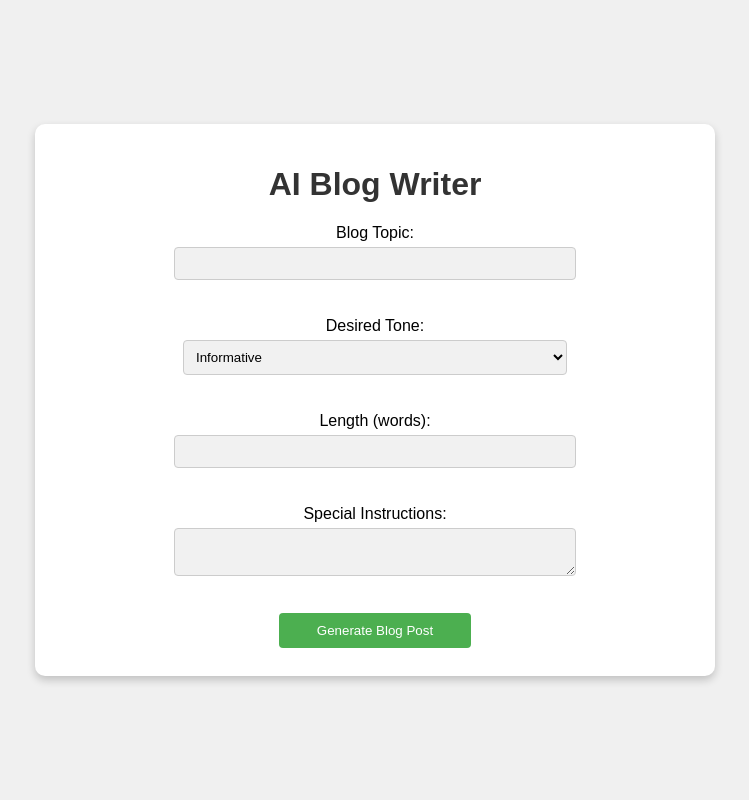
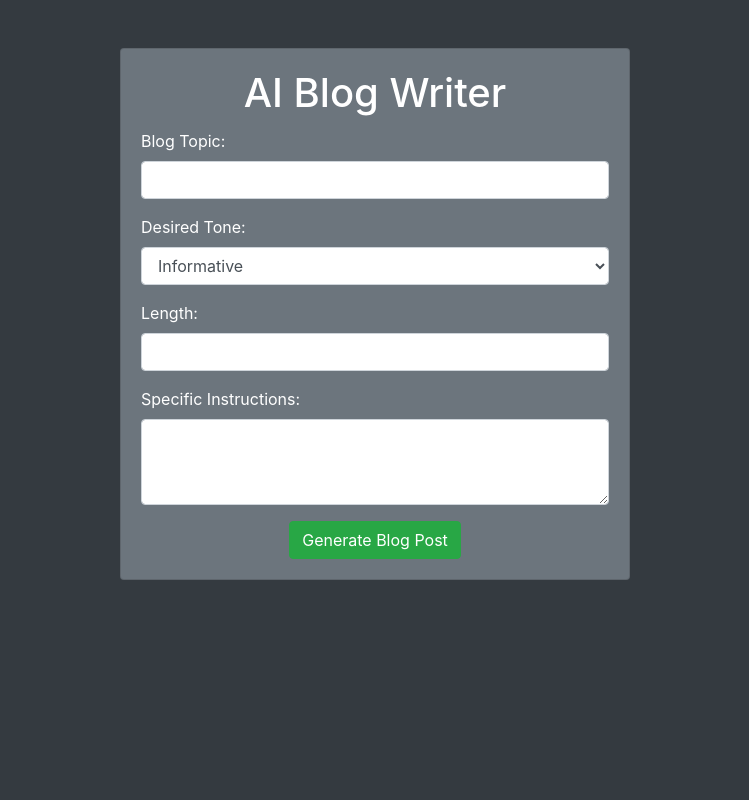
Before and after one commit to CHA0sTIG3R/CTP-Spring-2024, a Flask app: page / in a window 1280 px wide. Shown: the whole page, without its empty margins (265-1014 px from the left). Run offline with Flask 3, Linux system fonts and the light colour scheme; some libraries are stand-ins or nearby versions.

Commit message:
just finishing up.

```diff
--- a/Week 2/static/css/style.css
+++ /dev/null
@@ -1,83 +0,0 @@
-body {
-    font-family: Arial, sans-serif;
-    margin: 0;
-    padding: 0;
-    background-color: #f0f0f0;
-    display: flex;
-    justify-content: center;
-    align-items: center;
-    height: 100vh;
-}
-
-.container {
-    width: 50%; /* Adjust the width as needed */
-    background-color: #fff;
-    padding: 20px;
-    box-shadow: 0 4px 8px 0 rgba(0,0,0,0.2);
-    border-radius: 10px;
-}
-
-h1 {
-    color: #333;
-    text-align: center;
-}
-
-.form-group {
-    margin-bottom: 15px;
-    display: flex;
-    flex-direction: column;
-    align-items: center;
-}
-
-input[type="text"],
-input[type="number"],
-select,
-textarea {
-    width: 60%; /* Smaller width for form elements */
-    padding: 8px;
-    margin: 5px 0 22px 0;
-    display: block; /* Centered by the form-group */
-    border: 1px solid #ccc;
-    border-radius: 4px;
-    background: #f1f1f1;
-}
-
-button {
-    background-color: #4CAF50;
-    color: white;
-    padding: 10px 15px;
-    margin: 8px 0;
-    border: none;
-    cursor: pointer;
-    width: 30%; /* Adjust button width */
-    display: block; /* Ensure button is block level for margin auto */
-    margin-left: auto;
-    margin-right: auto;
-    border-radius: 4px;
-}
-
-button:hover {
-    opacity: 0.8;
-}
-
-a {
-    display: block; /* Make the link block level for centering */
-    margin-top: 20px;
-    text-align: center; /* Center the text for the link */
-    text-decoration: none;
-    background-color: #4CAF50;
-    color: white;
-    padding: 10px 15px;
-    border: none;
-    cursor: pointer;
-    width: 30%;
-    margin-left: auto;
-    margin-right: auto;
-    border-radius: 4px;
-}
-
-article {
-    background-color: #fff;
-    padding: 20px;
-    margin-top: 20px;
-}
--- a/Week 2/static/js/script.js
+++ b/Week 2/static/js/script.js
@@ -0,0 +1,11 @@
+document.addEventListener('DOMContentLoaded', function() {
+    const form = document.getElementById('promptForm');
+    const button = form.querySelector('button[type="submit"]');
+    const spinner = button.querySelector('.spinner-border');
+
+    form.addEventListener('submit', function() {
+        button.childNodes[0].nodeValue = "Loading... ";
+        spinner.style.display = 'inline-block'; // Show spinner
+        button.disabled = true; // Disable button to prevent multiple submissions
+    });
+});
--- a/Week 2/templates/base.html
+++ b/Week 2/templates/base.html
@@ -4,14 +4,19 @@
     <meta charset="UTF-8">
     <meta name="viewport" content="width=device-width, initial-scale=1.0">
     <title>AI Blog Writer</title>
-    <link rel="stylesheet" href="{{ url_for('static', filename='css/style.css') }}">
+    <!-- Include Bootstrap CSS -->
+    <link href="https://stackpath.bootstrapcdn.com/bootstrap/4.5.2/css/bootstrap.min.css" rel="stylesheet">
 </head>
-<body>
+<body class="bg-dark text-white">
 
-<div class="container">
-    {% block content %}
-    {% endblock %}
-</div>
+    <div class="container custom-container">
+        <div class="row justify-content-center">
+            <div class="col-md-6">
+            {% block content %}
+            {% endblock %}
+            </div>
+        </div>
+    </div>
 
 <script src="{{ url_for('static', filename='js/script.js') }}"></script>
 </body>
--- a/Week 2/templates/index.html
+++ b/Week 2/templates/index.html
@@ -1,15 +1,20 @@
 {% extends "base.html" %}
 
 {% block content %}
-<h1>AI Blog Writer</h1>
+<div class="container mt-5"> <!-- Increase margin-top if needed -->
+    <div class="row justify-content-center">
+        <div class="col-md-8 col-lg-12"> <!-- Adjusted for wider width -->
+            <div class="card bg-secondary text-white">
+                <div class="card-body">
+                    <h1 class="card-title text-center">AI Blog Writer</h1>
                     <form id="promptForm" action="/generate" method="post">
                         <div class="form-group">
                         <label for="topic">Blog Topic:</label>
-        <input type="text" id="topic" name="topic" required>
+                        <input type="text" class="form-control" id="topic" name="topic" required>
                         </div>
                         <div class="form-group">
                         <label for="tone">Desired Tone:</label>
-        <select id="tone" name="tone">
+                        <select class="form-control" id="tone" name="tone">
                             <option value="informative">Informative</option>
                             <option value="casual">Casual</option>
                             <option value="persuasive">Persuasive</option>
@@ -18,13 +23,23 @@
                         </select>
                         </div>
                         <div class="form-group">
-        <label for="length">Length (words):</label>
-        <input type="number" id="length" name="length" required>
+                        <label for="length">Length:</label>
+                        <input type="number" class="form-control" id="length" name="length" required max="500" min="100">
                         </div>
                         <div class="form-group">
-        <label for="instructions">Special Instructions:</label>
-        <textarea id="instructions" name="instructions"></textarea>
+                        <label for="instructions">Specific Instructions:</label>
+                        <textarea class="form-control" id="instructions" name="instructions" rows="3"></textarea>
                         </div>
-    <button type="submit">Generate Blog Post</button>
+                        <div class="d-flex justify-content-center">
+                            <button type="submit" class="btn btn-success">
+                                Generate Blog Post
+                                <span class="spinner-border spinner-border-sm" role="status" aria-hidden="true" style="display: none;"></span>
+                            </button>
+                        </div>
                     </form>
+                </div>
+            </div>
+        </div>
+    </div>
+</div>
 {% endblock %}
```
Also changed, not shown: Week 2/templates/results.html (+17 -5 lines). Lines whose indentation alone changed are shown as unchanged.
